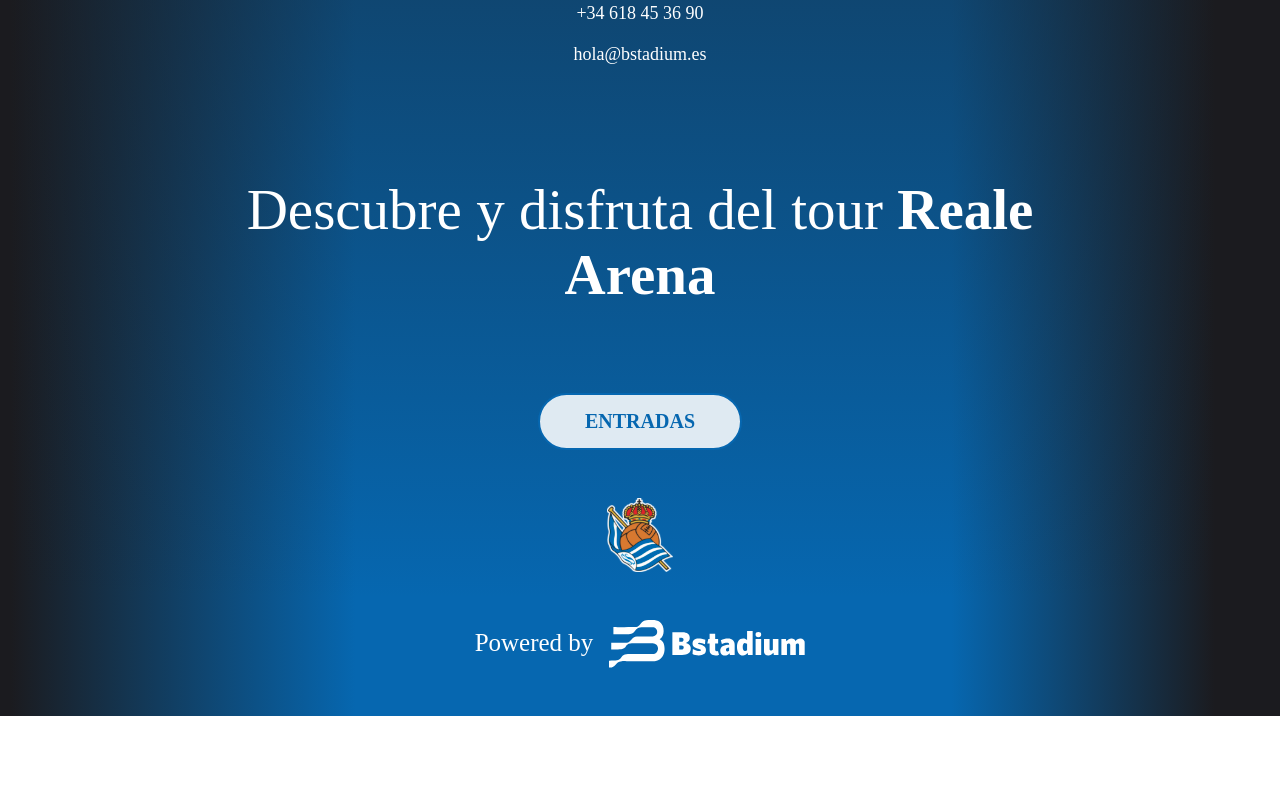
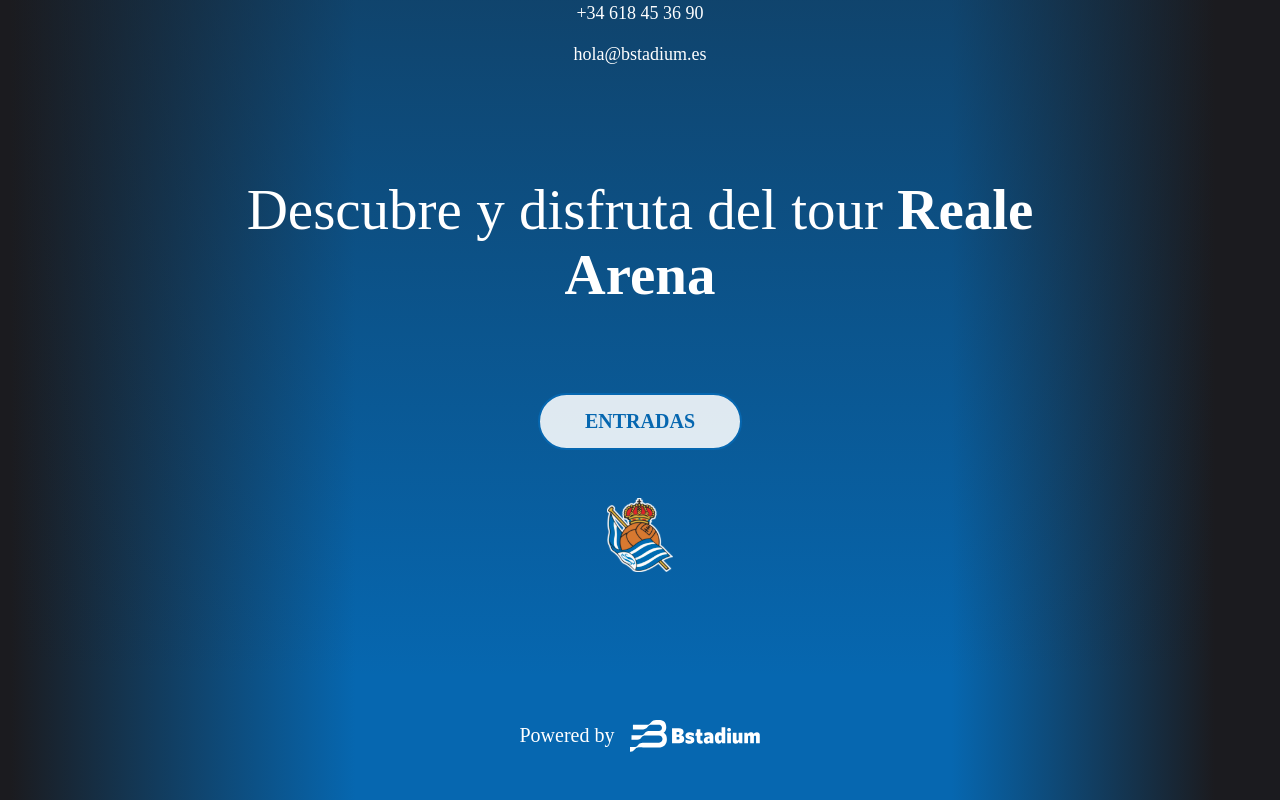
Before and after one commit to henrrymbau10/Bstadium-Real-Sociedad-Attomo, a React (Create React App) app: page / in a window 1280 px wide. Shown: the part 4304-5104 px from the top of the page. Before the commit the page ends 5020 px from the top, so only its background shows below. Built offline with nearby package versions, Linux system fonts and the light colour scheme.

Commit message:
logo footer

```diff
--- a/src/components/Contact/Contact.scss
+++ b/src/components/Contact/Contact.scss
@@ -47,17 +47,25 @@
 
         img {
             margin-bottom: 3rem;
+
         }
 
         .disfruta-bstadium {
             display: flex;
             align-items: center;
+            margin-top: 100px;
 
             p {
-                font-size: 25px;
+                font-size: 20px;
                 margin: 0 1rem 3.1rem 0;
             }
+
+            img{
+                width: 130px;
+            }
         }
+
+
     }
 
     @media screen and (min-width: 300px) and (max-width:1099px) {
```
